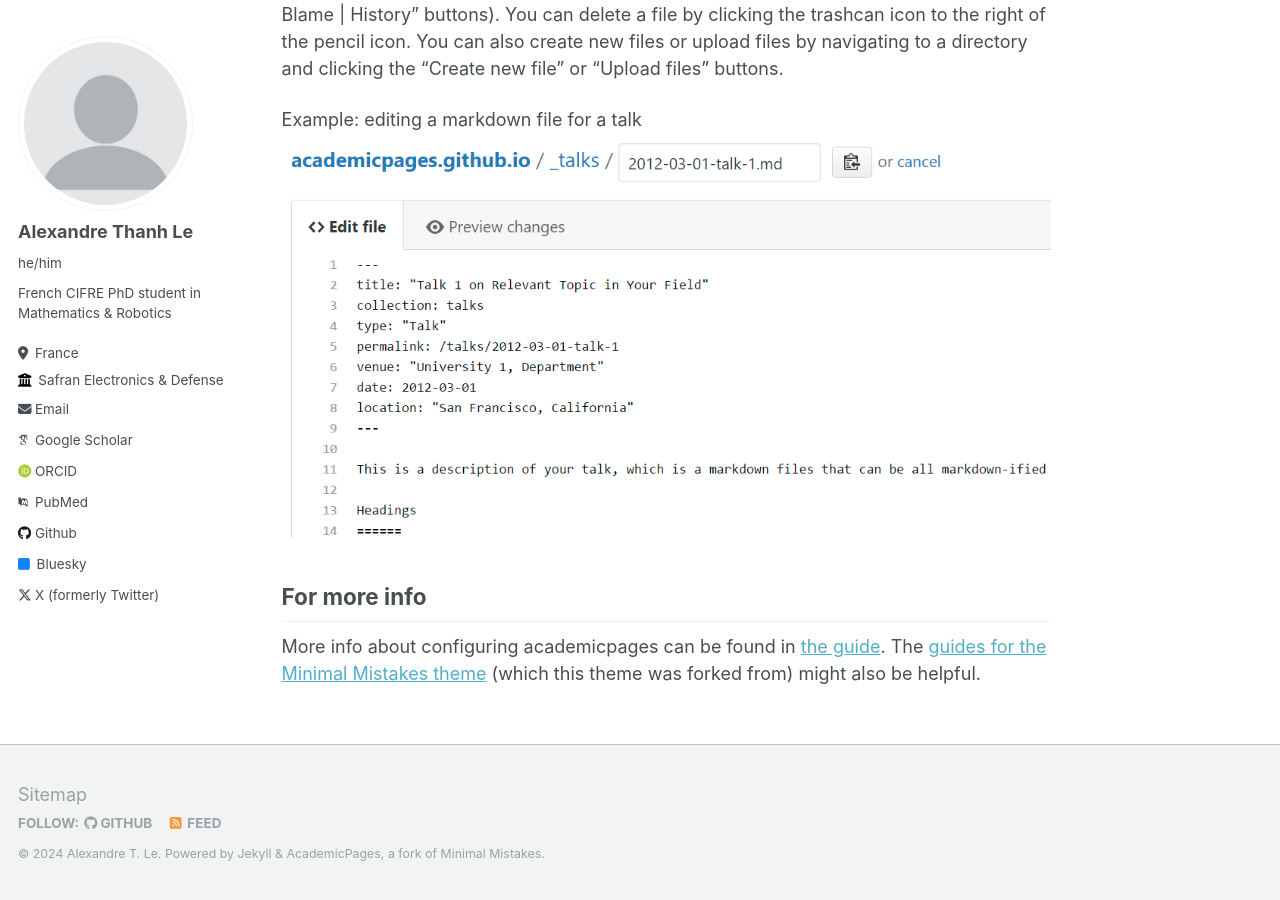
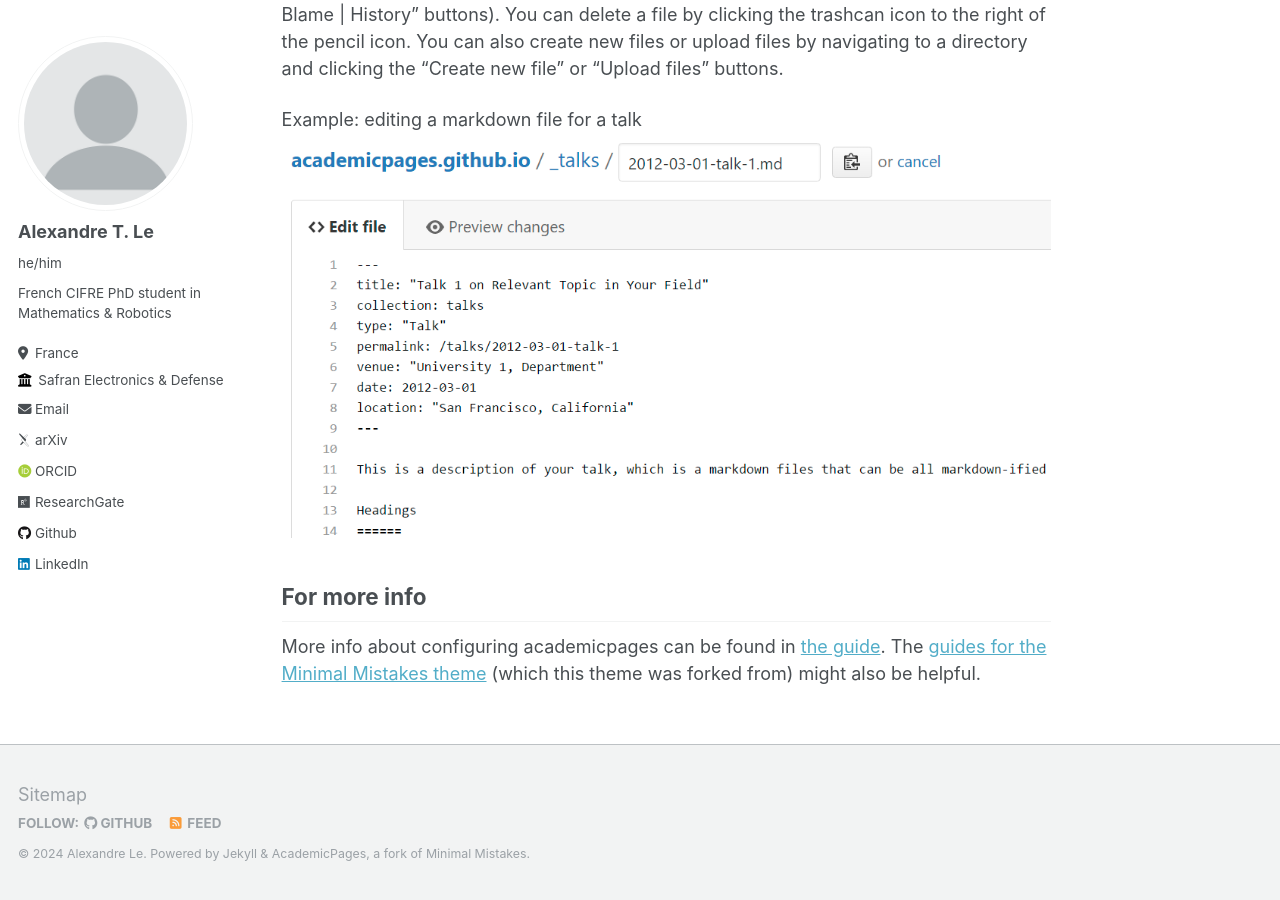
Before and after one commit to alexandre-tle/alexandre-tle.github.io, a Jekyll site: the page built from _pages/about.md, in a window 1280 px wide and 900 px high, scrolled down 2463 px. Built offline with Jekyll 4.4.1, drawn with Linux system fonts in a browser that asks for light colours; some web fonts are replaced; some of the changed text lies outside the part shown.

Commit message:
Update _config.yml

```diff
--- a/_config.yml
+++ b/_config.yml
@@ -8,9 +8,9 @@
 
 # Basic Site Settings
 locale                   : "en-US"
-title                    : "Alexandre T. Le"
+title                    : "Alexandre Le"
 title_separator          : "-"
-name                     : &name "Alexandre T. Le"
+name                     : &name "Alexandre Le"
 description              : &description "French CIFRE PhD student in Mathematics & Robotics"
 url                      : https://italeck.github.io # the base hostname & protocol for your site e.g. "https://mmistakes.github.io"
 baseurl                  : "" # the subpath of your site, e.g. "/blog"
@@ -22,7 +22,7 @@ repository               : "italeck/italeck.github.io"
 author:
   # Biographic information
   avatar           : "profile.png"
-  name             : "Alexandre Thanh Le"
+  name             : "Alexandre T. Le"
   pronouns         : "he/him" # example: "she/her"
   bio              : "French CIFRE PhD student in Mathematics & Robotics"
   location         : "France"
@@ -31,12 +31,12 @@ author:
   email            : "alexandre.le@inria.fr"
 
   # Academic websites
-  arxiv            : # URL - Update with the correct link to your profile
-  googlescholar    : "https://scholar.google.com/citations?user=PS_CX0AAAAAJ"
+  arxiv            : "https://arxiv.org/a/0000-0002-5721-1111" # URL - Update with the correct link to your profile
+  googlescholar    : #"https://scholar.google.com/citations?user=PS_CX0AAAAAJ"
   impactstory      : # URL
-  orcid            : "http://orcid.org/yourorcidurl"
-  pubmed           : "https://www.ncbi.nlm.nih.gov/pubmed/?term=john+snow"
-  researchgate     : # URL
+  orcid            : "https://orcid.org/0000-0002-5721-1111"
+  pubmed           : #"https://www.ncbi.nlm.nih.gov/pubmed/?term=john+snow"
+  researchgate     : "https://www.researchgate.net/profile/Alexandre-Le" # URL
 
   # Repositories and software development
   bitbucket        : # Username - Update with your username on the site
@@ -47,7 +47,7 @@ author:
   stackoverflow    : # User number or user number and name (i.e., use "1" or "1/jeff-atwood")
 
   # Social media
-  bluesky          : "bsky.app" # Replace this with you Bluesky username
+  bluesky          : #"bsky.app" # Replace this with you Bluesky username
   facebook         : # Username
   flickr           : # Username
   foursquare       : # Username
@@ -56,7 +56,7 @@ author:
   keybase          : # Username
   instagram        : # Username
   lastfm           : # Username
-  linkedin         : # Username
+  linkedin         : "alexandrele" # Username
   mastodon         : # URL
   medium           : # URL
   pinterest        : # Username
@@ -64,7 +64,7 @@ author:
   steam            : # Username
   telegram         : # URL
   tumblr           : # Username
-  twitter          : "UniofOxford"  # Replace this with your X / Twitter handle
+  twitter          : #"UniofOxford"  # Replace this with your X / Twitter handle
   vine             : # Username
   weibo            : # Username
   wikipedia        : # Username
```
